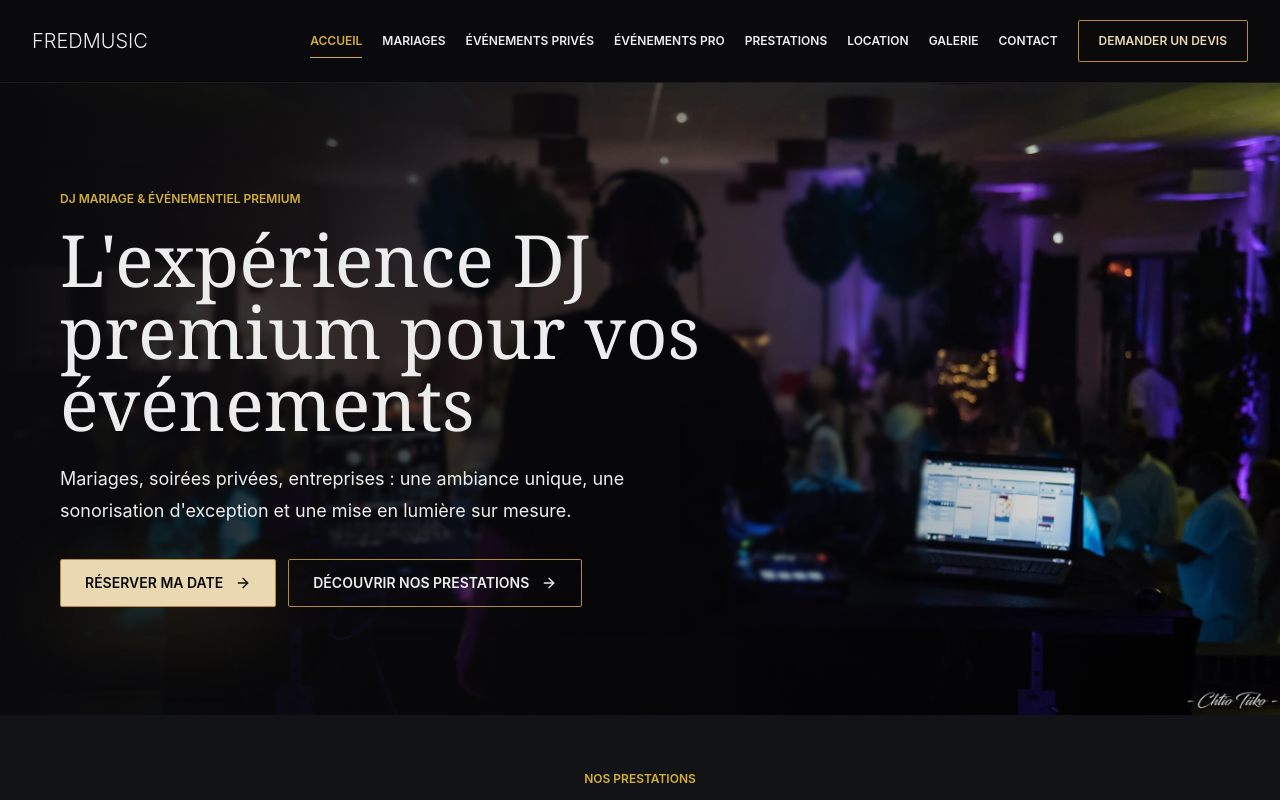
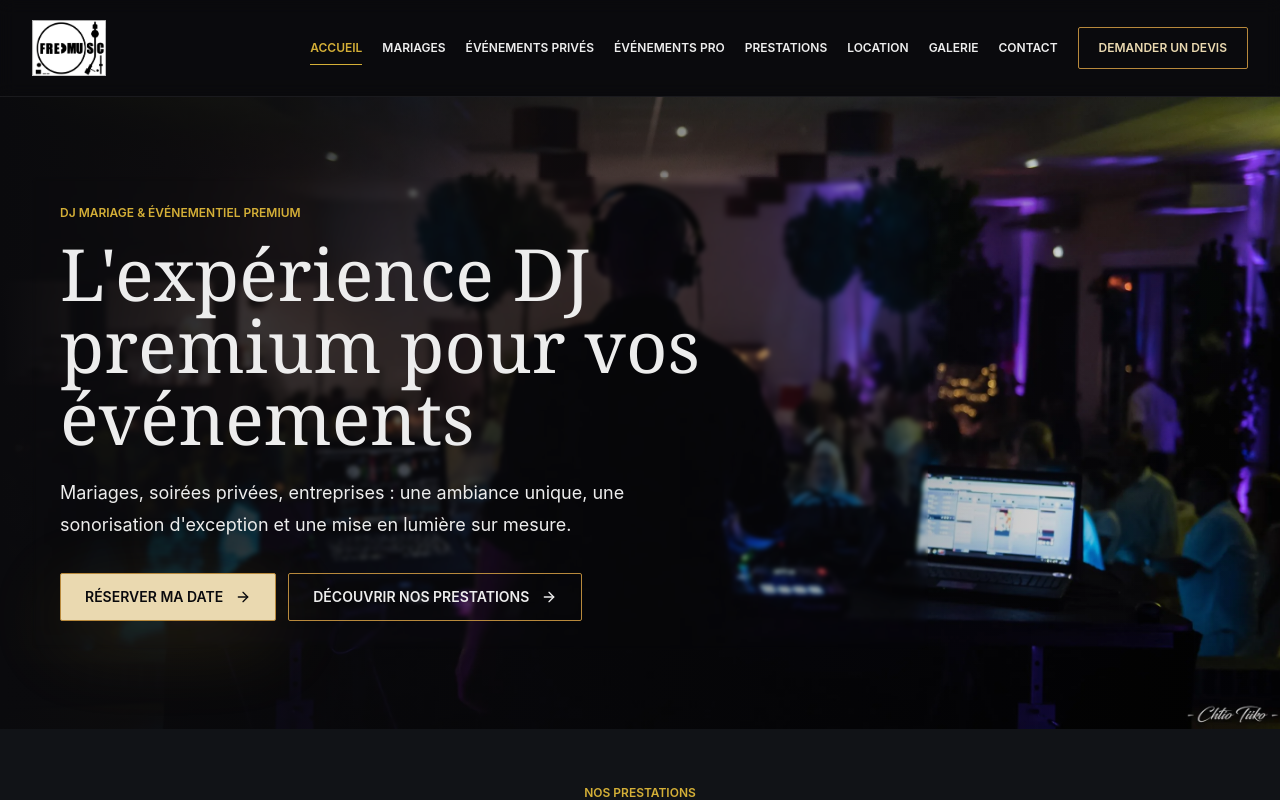
Before and after one commit to FrederikThyssen/FredMusic-WebSite, a React (Vite) app: page / in a window 1280 px wide. Shown: the top 800 px of the page. Built offline with nearby package versions, Linux system fonts and the light colour scheme.

Commit message:
feat: integrate fredmusic logo

```diff
--- a/src/components/layout/Footer.tsx
+++ b/src/components/layout/Footer.tsx
@@ -5,7 +5,9 @@ export function Footer() {
     <footer className="border-t border-white/[0.07] bg-night-900">
       <div className="mx-auto grid max-w-7xl gap-8 px-4 py-10 sm:px-6 md:grid-cols-3 lg:px-8">
         <div>
-          <p className="text-xl font-light uppercase text-ivory">FREDMUSIC</p>
+          <NavLink to="/" className="inline-flex items-center" aria-label="Fredmusic - Accueil">
+            <img src="/images/conception/logo-du-site.webp" alt="Fredmusic" className="h-16 w-auto object-contain" />
+          </NavLink>
           <p className="mt-3 max-w-sm text-sm leading-6 text-ivory/70">
             DJ mariage et événementiel premium, sonorisation, mise en lumière et location de matériel.
           </p>
--- a/src/components/layout/Navbar.tsx
+++ b/src/components/layout/Navbar.tsx
@@ -19,8 +19,8 @@ export function Navbar() {
   return (
     <header className="sticky top-0 z-50 border-b border-white/[0.07] bg-night-950/92 backdrop-blur">
       <nav className="mx-auto flex max-w-7xl items-center justify-between px-4 py-5 sm:px-6 lg:px-8" aria-label="Navigation principale">
-        <NavLink to="/" className="text-xl font-light uppercase text-ivory" onClick={() => setIsOpen(false)}>
-          FREDMUSIC
+        <NavLink to="/" className="inline-flex items-center" aria-label="Fredmusic - Accueil" onClick={() => setIsOpen(false)}>
+          <img src="/images/conception/logo-du-site.webp" alt="Fredmusic" className="h-12 w-auto object-contain sm:h-14" />
         </NavLink>
 
         <div className="hidden items-center gap-4 xl:flex xl:gap-5">
```
Also changed, not shown: public/images/conception/logo-du-site.webp (added).
